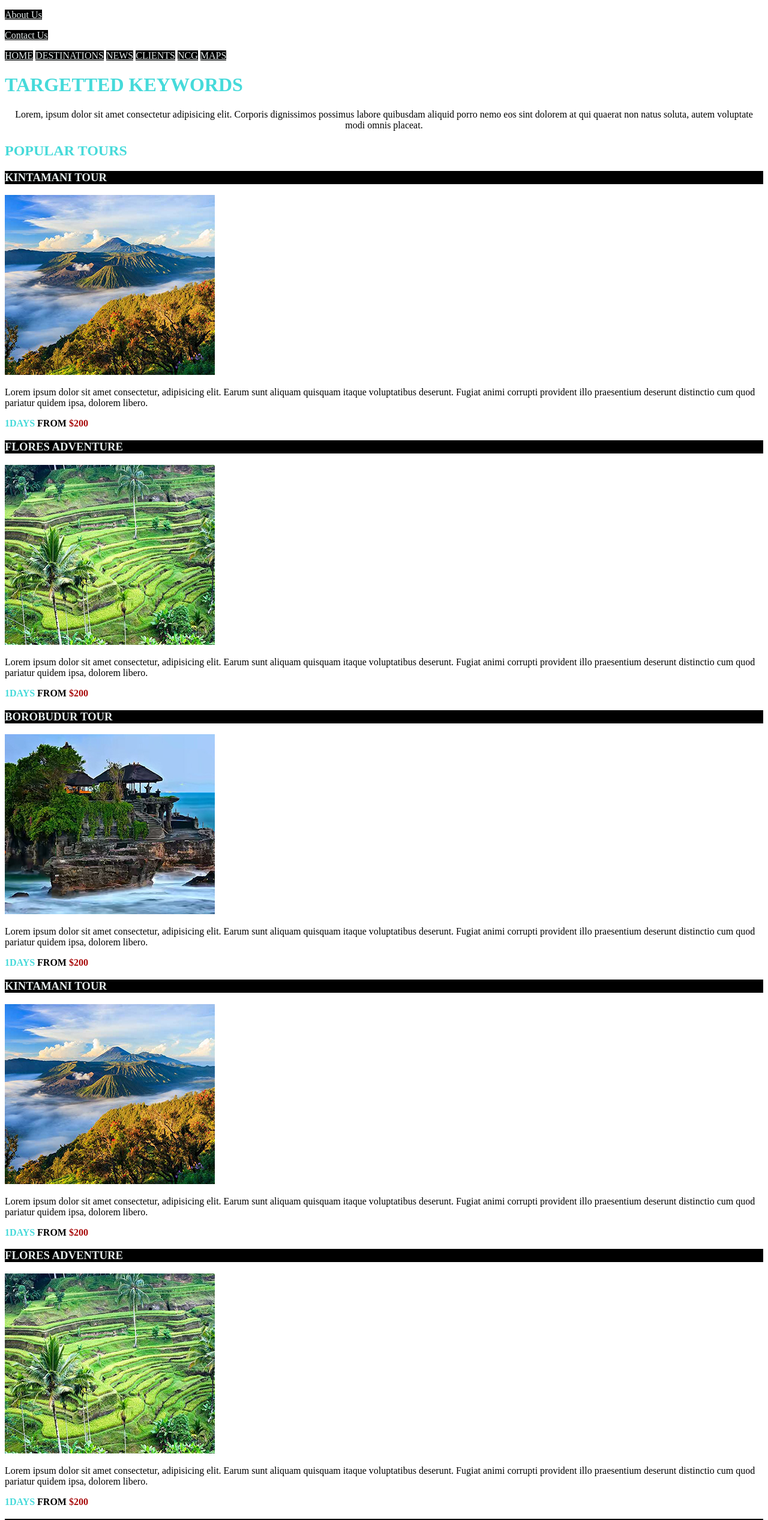
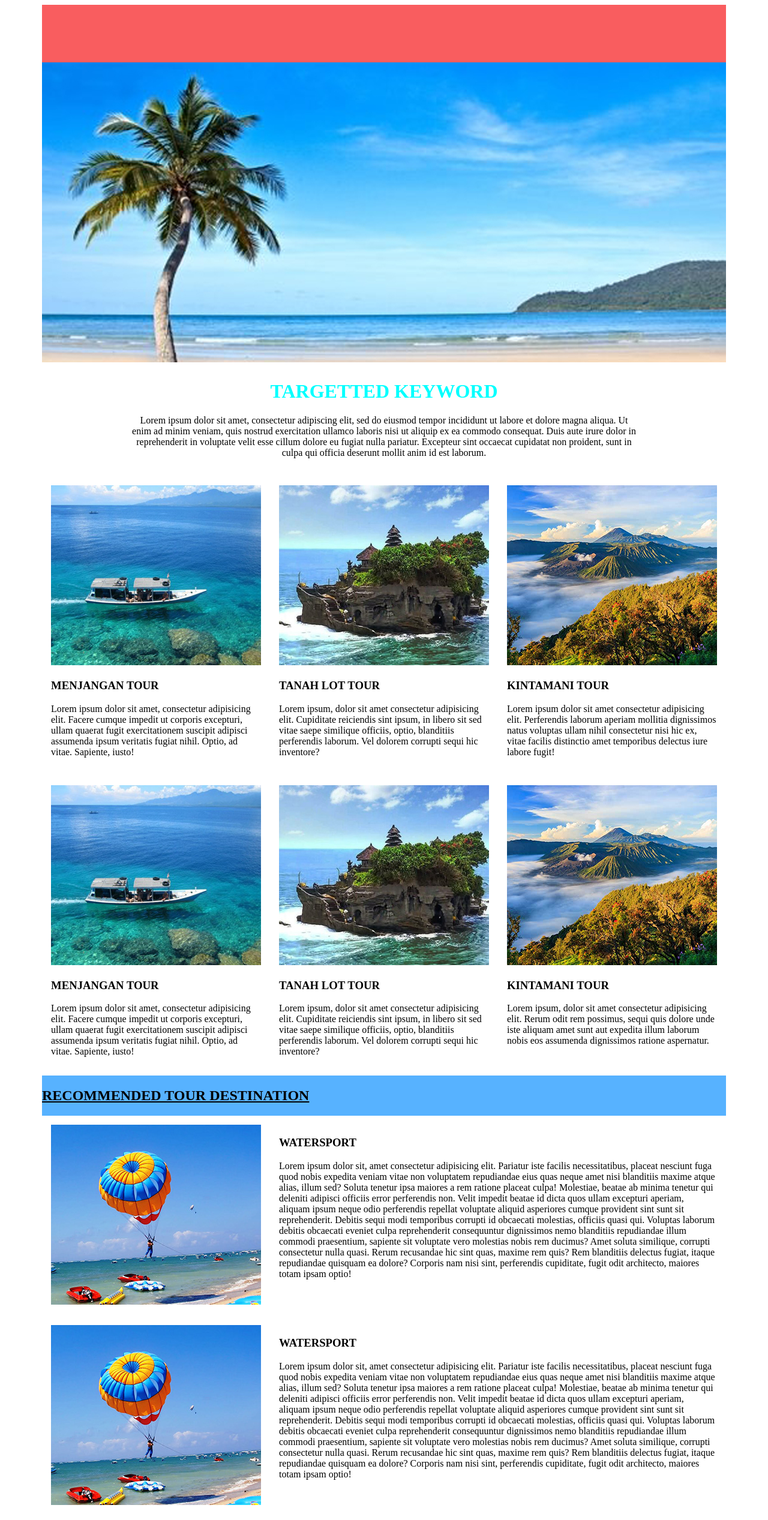
Before and after one commit to chendyws/WebsiteExercise, a plain HTML site: page index.html in a window 1280 px wide. Shown: the top 2534 px of the page at 60% size. Drawn offline with Linux system fonts and the light colour scheme.

Commit message:
third exercise

```diff
--- a/assets/css/style.css
+++ b/assets/css/style.css
@@ -1,42 +1,130 @@
 @charset "utf-8";
 /* CSS Document */
 
-.text-white {
-    color: rgb(231, 238, 238);
+.container {
+	width: 1140px;
+	height: auto; /*auto*/
+	background-color: #57B2ff;
+
+	margin-left:auto;
+	margin-right:auto;
 }
 
-.text-blue {
-    color: rgb(70, 218, 218);
+.header {
+	width:1140px;
+	height: 96px;/*auto*/
+	background-color: #F95D5F;
 }
 
-.text-red {
-    color: rgb(168, 10, 10);
+.slide {
+	width:1140px;
+	height: 500px;/*auto*/
+	background-color: #9E9E9E;
 }
 
-.text-center{
+.txtseo {
+	width:840px;
+	height: auto;/*auto*/
+	background-color: #FFFFFF;
+	padding: 30px 150px;
 	text-align: center;
 }
 
-.bg-black{
-	background-color: black;
+.txtseo h1 {
+	color: #00FFFF;
+	margin-top: 0px;
+}
+.txtseo p {margin-bottom: 0px}
+
+.row{
+	width:1140px;
+	height: auto;
+	background-color: #fff;
+	display: flex;
+	flex-wrap: wrap;
 }
 
-.bg-white{
-	background-color: rgb(231, 238, 238);
+.row-client{
+	width:1140px;
+	height: auto;
+	background-color: #fff;
+	display: flex;
+	flex-wrap: wrap;
 }
 
-.bg-blue{
-	background-color: blue;
+.row-client h3 {
+	text-align: center;
+}
+
+.row-client p {
+	text-align: center;
+}
+
+.row-blue{
+	width:1140px;
+	height: auto;
+	background-color: #3296ee;
+	display: flex;
+	flex-wrap: wrap;
+}
+
+.row-black{
+	width:1140px;
+	height: auto;
+	background-color: #000;
+	display: flex;
+	flex-wrap: wrap;
+}
+
+.col{
+	width:350px;
+	height: auto;
+	background-color: #fff;
+	margin: 15px;
+}
+
+.col-lg{
+	width:730px;
+	height: auto;
+	background-color: #fff;
+	margin: 15px;
+}
+
+.col-sml{
+	width:255px;
+	height: auto;
+	background-color: #fff;
+	margin: 15px;
+
+}
+
+.col-md {
+	width:540px;
+	height: auto;
+	background-color: #fff;
+	margin: 15px;
 }
 
 .bold{
 	font-weight: bold;
 }
 
-.underline{
+.underline {
 	text-decoration: underline;
 }
 
 .italic{
 	font-style: italic;
 }
+
+.font-big{
+	font-size: 25px;
+}
+
+.font-small{
+	font-size: 10px;
+}
+
+.line-spacing{
+	line-height: 24px;
+}
--- a/index.html
+++ b/index.html
@@ -3,81 +3,133 @@
 <html>
 
     <head>
-        <title>Suares Bali Tour and Travel</title>
-        <meta name="Description" content="Suares Bali Tour and Travel is a Travel Agent in Bali">
+		<meta charset="utf-8">
+        <title>Untitle Document</title>
         <link rel="stylesheet" type="text/css" href="assets/css/style.css">
     </head>
 
-    <body>
-            <p><a class="text-white bg-black" href="">About Us</a></p>
-            <p><a class="text-white bg-black" href="">Contact Us</a></p>
-            <a class="text-white bg-black" href="">HOME</a>
-            <a class="text-white bg-black" href="">DESTINATIONS</a>
-            <a class="text-white bg-black" href="">NEWS</a>
-            <a class="text-white bg-black" href="">CLIENTS</a>
-            <a class="text-white bg-black" href="">NCG</a>
-            <a class="text-white bg-black" href="">MAPS</a>
+	<body>
+		<div class="container">
+			<div class="header"></div>
+			<div class="slide">
+				<img src="assets/images/header.jpg">
+			</div>
+			<div class="txtseo">
+				<h1>TARGETTED KEYWORD</h1>
+				<p>Lorem ipsum dolor sit amet, consectetur adipiscing elit, sed do eiusmod tempor incididunt ut labore et dolore magna aliqua. Ut enim ad minim veniam, quis nostrud exercitation ullamco laboris nisi ut aliquip ex ea commodo consequat. Duis aute irure dolor in reprehenderit in voluptate velit esse cillum dolore eu fugiat nulla pariatur. Excepteur sint occaecat cupidatat non proident, sunt in culpa qui officia deserunt mollit anim id est laborum.</p>
+			</div>
+			<div class="row">
+				<div class="col">
+					<img src="assets/images/menjangantour.jpg">
+					<h3>MENJANGAN TOUR</h3>
+					<p>Lorem ipsum dolor sit amet, consectetur adipisicing elit. Facere cumque impedit ut corporis excepturi, ullam quaerat fugit exercitationem suscipit adipisci assumenda ipsum veritatis fugiat nihil. Optio, ad vitae. Sapiente, iusto!</p>
+				</div>
+				<div class="col">
+					<img src="assets/images/tanahlot.jpg">
+					<h3>TANAH LOT TOUR</h3>
+					<p>Lorem ipsum, dolor sit amet consectetur adipisicing elit. Cupiditate reiciendis sint ipsum, in libero sit sed vitae saepe similique officiis, optio, blanditiis perferendis laborum. Vel dolorem corrupti sequi hic inventore?</p>
+				</div>
+				<div class="col">
+					<img src="assets/images/kintamanitour.jpg">
+					<h3>KINTAMANI TOUR</h3>
+					<p>Lorem ipsum dolor sit amet consectetur adipisicing elit. Perferendis laborum aperiam mollitia dignissimos natus voluptas ullam nihil consectetur nisi hic ex, vitae facilis distinctio amet temporibus delectus iure labore fugit!</p>
+				</div>
+				<div class="col">
+					<img src="assets/images/menjangantour.jpg">
+					<h3>MENJANGAN TOUR</h3>
+					<p>Lorem ipsum dolor sit amet, consectetur adipisicing elit. Facere cumque impedit ut corporis excepturi, ullam quaerat fugit exercitationem suscipit adipisci assumenda ipsum veritatis fugiat nihil. Optio, ad vitae. Sapiente, iusto!</p>
+				</div>
+				<div class="col">
+					<img src="assets/images/tanahlot.jpg">
+					<h3>TANAH LOT TOUR</h3>
+					<p>Lorem ipsum, dolor sit amet consectetur adipisicing elit. Cupiditate reiciendis sint ipsum, in libero sit sed vitae saepe similique officiis, optio, blanditiis perferendis laborum. Vel dolorem corrupti sequi hic inventore?</p>
+				</div>
+				<div class="col">
+					<img src="assets/images/kintamanitour.jpg">
+					<h3>KINTAMANI TOUR</h3>
+					<p>Lorem ipsum, dolor sit amet consectetur adipisicing elit. Rerum odit rem possimus, sequi quis dolore unde iste aliquam amet sunt aut expedita illum laborum nobis eos assumenda dignissimos ratione aspernatur.</p>
+				</div>
+			</div>
+
+			<h2 class="underline">RECOMMENDED TOUR DESTINATION</h2>
+
+			<div class="row">
+				<div class="col">
+					<img src="assets/images/watersport.jpg">
+				</div>
+				<div class="col-lg">
+					<h3>WATERSPORT</h3>
+					<p>Lorem ipsum dolor sit, amet consectetur adipisicing elit. Pariatur iste facilis necessitatibus, placeat nesciunt fuga quod nobis expedita veniam vitae non voluptatem repudiandae eius quas neque amet nisi blanditiis maxime atque alias, illum sed? Soluta tenetur ipsa maiores a rem ratione placeat culpa! Molestiae, beatae ab minima tenetur qui deleniti adipisci officiis error perferendis non. Velit impedit beatae id dicta quos ullam excepturi aperiam, aliquam ipsum neque odio perferendis repellat voluptate aliquid asperiores cumque provident sint sunt sit reprehenderit. Debitis sequi modi temporibus corrupti id obcaecati molestias, officiis quasi qui. Voluptas laborum debitis obcaecati eveniet culpa reprehenderit consequuntur dignissimos nemo blanditiis repudiandae illum commodi praesentium, sapiente sit voluptate vero molestias nobis rem ducimus? Amet soluta similique, corrupti consectetur nulla quasi. Rerum recusandae hic sint quas, maxime rem quis? Rem blanditiis delectus fugiat, itaque repudiandae quisquam ea dolore? Corporis nam nisi sint, perferendis cupiditate, fugit odit architecto, maiores totam ipsam optio!</p>
+				</div>
+				<div class="col">
+					<img src="assets/images/watersport.jpg">
+				</div>
+				<div class="col-lg">
+					<h3>WATERSPORT</h3>
+					<p>Lorem ipsum dolor sit, amet consectetur adipisicing elit. Pariatur iste facilis necessitatibus, placeat nesciunt fuga quod nobis expedita veniam vitae non voluptatem repudiandae eius quas neque amet nisi blanditiis maxime atque alias, illum sed? Soluta tenetur ipsa maiores a rem ratione placeat culpa! Molestiae, beatae ab minima tenetur qui deleniti adipisci officiis error perferendis non. Velit impedit beatae id dicta quos ullam excepturi aperiam, aliquam ipsum neque odio perferendis repellat voluptate aliquid asperiores cumque provident sint sunt sit reprehenderit. Debitis sequi modi temporibus corrupti id obcaecati molestias, officiis quasi qui. Voluptas laborum debitis obcaecati eveniet culpa reprehenderit consequuntur dignissimos nemo blanditiis repudiandae illum commodi praesentium, sapiente sit voluptate vero molestias nobis rem ducimus? Amet soluta similique, corrupti consectetur nulla quasi. Rerum recusandae hic sint quas, maxime rem quis? Rem blanditiis delectus fugiat, itaque repudiandae quisquam ea dolore? Corporis nam nisi sint, perferendis cupiditate, fugit odit architecto, maiores totam ipsam optio!</p>
+				</div>
+				<div class="col">
+					<img src="assets/images/watersport.jpg">
+				</div>
+				<div class="col-lg">
+					<h3>WATERSPORT</h3>
+					<p>Lorem ipsum dolor sit, amet consectetur adipisicing elit. Pariatur iste facilis necessitatibus, placeat nesciunt fuga quod nobis expedita veniam vitae non voluptatem repudiandae eius quas neque amet nisi blanditiis maxime atque alias, illum sed? Soluta tenetur ipsa maiores a rem ratione placeat culpa! Molestiae, beatae ab minima tenetur qui deleniti adipisci officiis error perferendis non. Velit impedit beatae id dicta quos ullam excepturi aperiam, aliquam ipsum neque odio perferendis repellat voluptate aliquid asperiores cumque provident sint sunt sit reprehenderit. Debitis sequi modi temporibus corrupti id obcaecati molestias, officiis quasi qui. Voluptas laborum debitis obcaecati eveniet culpa reprehenderit consequuntur dignissimos nemo blanditiis repudiandae illum commodi praesentium, sapiente sit voluptate vero molestias nobis rem ducimus? Amet soluta similique, corrupti consectetur nulla quasi. Rerum recusandae hic sint quas, maxime rem quis? Rem blanditiis delectus fugiat, itaque repudiandae quisquam ea dolore? Corporis nam nisi sint, perferendis cupiditate, fugit odit architecto, maiores totam ipsam optio!</p>
+				</div>
+			</div>
+
+			<h2>WHAT CLIENT SAY</h2>
+
+			<div class="row-client">
+				<div class="col-sml">
+					<img src="assets/images/user.jpg" alt="user">
+					<h3>Mrs Kinan</h3>
+					<p>Lorem ipsum dolor sit amet consectetur adipisicing elit. Perspiciatis itaque quisquam officia vel, recusandae repudiandae?</p>
+				</div>
+				<div class="col-sml">
+					<img src="assets/images/user.jpg" alt="user">
+					<h3>Mrs Kinan</h3>
+					<p>Lorem ipsum dolor sit amet consectetur adipisicing elit. Perspiciatis itaque quisquam officia vel, recusandae repudiandae?</p>
+				</div>
+				<div class="col-sml">
+					<img src="assets/images/user.jpg" alt="user">
+					<h3>Mrs Kinan</h3>
+					<p>Lorem ipsum dolor sit amet consectetur adipisicing elit. Perspiciatis itaque quisquam officia vel, recusandae repudiandae?</p>
+				</div>
+				<div class="col-sml">
+					<img src="assets/images/user.jpg" alt="user">
+					<h3>Mrs Kinan</h3>
+					<p>Lorem ipsum dolor sit amet consectetur adipisicing elit. Perspiciatis itaque quisquam officia vel, recusandae repudiandae?</p>
+				</div>
+			</div>
+
+			<h2>NEWS UPDATES</h2>
+			<div class="row-blue">
+				<div class="col">
+					<img src="assets/images/menjangantour.jpg">
+					<h1>Menjangan Tour</h1>
+					<p>Lorem ipsum dolor sit amet consectetur, adipisicing elit. Nihil cum sequi dolorum adipisci quas doloribus deleniti assumenda temporibus eius reiciendis commodi ullam unde minus tempora aperiam alias, cumque sint provident!</p>
+				</div>
+				<div class="col">
+					<img src="assets/images/kecakdance.jpg">
+				</div>
+				<div class="col">
+					<img src="assets/images/kintamanitour.jpg">
+				</div>
+
+				<h2>CONTACT & WE ARE MEMBER OF</h2>
+				<div class="row-black">
+					<div class="col-md">
+						 <img src="assets/images/balitour.jpg">
+						 <p>Lorem ipsum dolor, sit amet consectetur adipisicing elit. Amet ea, veniam totam assumenda iusto blanditiis distinctio nemo maxime dolorem minus cupiditate ducimus quidem dolore! Tempora, eaque. Nobis quas molestias laudantium?</p>
+					</div>
+					<div class="col-md">
+						<img src="assets/images/balitour.jpg">
+						<p>Lorem ipsum dolor, sit amet consectetur adipisicing elit. Amet ea, veniam totam assumenda iusto blanditiis distinctio nemo maxime dolorem minus cupiditate ducimus quidem dolore! Tempora, eaque. Nobis quas molestias laudantium?</p>
+					</div>
+				</div>
+			</div>
+		</div> <!------ end container ------>
+	</body>
 
 
-
-        <h1 class="text-blue">TARGETTED KEYWORDS</h1>
-
-        <p class="text-center">Lorem, ipsum dolor sit amet consectetur adipisicing elit. Corporis dignissimos possimus labore quibusdam aliquid porro nemo eos sint dolorem at qui quaerat non natus soluta, autem voluptate modi omnis placeat.</p>
-
-        <h2 class="text-blue">POPULAR TOURS</h2>
-
-
-        <h3 class="text-white bg-black">KINTAMANI TOUR</h3>
-        <img src="assets/images/kintamanitour.jpg" alt="Kintamani Tour Image">
-        <p>Lorem ipsum dolor sit amet consectetur, adipisicing elit. Earum sunt aliquam quisquam itaque voluptatibus deserunt. Fugiat animi corrupti provident illo praesentium deserunt distinctio cum quod pariatur quidem ipsa, dolorem libero.</p>
-        <P><span class="text-blue bold">1DAYS</span> <span class="bold">FROM</span>  <span class="text-red bold">$200</span></P>
-
-        <h3 class="text-white bg-black">FLORES ADVENTURE</h3>
-        <img src="assets/images/ubudtour.jpg" alt="Ubud Tour Image">
-        <p>Lorem ipsum dolor sit amet consectetur, adipisicing elit. Earum sunt aliquam quisquam itaque voluptatibus deserunt. Fugiat animi corrupti provident illo praesentium deserunt distinctio cum quod pariatur quidem ipsa, dolorem libero.</p>
-        <P><span class="text-blue bold">1DAYS</span> <span class="bold">FROM</span>  <span class="text-red bold">$200</span></P>
-
-        <h3 class="text-white bg-black">BOROBUDUR TOUR</h3>
-        <img src="assets/images/tanahlottour.jpg" alt="Tanah Lot Tour">
-        <p>Lorem ipsum dolor sit amet consectetur, adipisicing elit. Earum sunt aliquam quisquam itaque voluptatibus deserunt. Fugiat animi corrupti provident illo praesentium deserunt distinctio cum quod pariatur quidem ipsa, dolorem libero.</p>
-        <P><span class="text-blue bold">1DAYS</span> <span class="bold">FROM</span>  <span class="text-red bold">$200</span></P>
-
-        <h3 class="text-white bg-black">KINTAMANI TOUR</h3>
-        <img src="assets/images/kintamanitour.jpg" alt="Kintamani Tour Image">
-        <p>Lorem ipsum dolor sit amet consectetur, adipisicing elit. Earum sunt aliquam quisquam itaque voluptatibus deserunt. Fugiat animi corrupti provident illo praesentium deserunt distinctio cum quod pariatur quidem ipsa, dolorem libero.</p>
-        <P><span class="text-blue bold">1DAYS</span> <span class="bold">FROM</span>  <span class="text-red bold">$200</span></P>
-
-        <h3 class="text-white bg-black">FLORES ADVENTURE</h3>
-        <img src="assets/images/ubudtour.jpg" alt="Ubud Tour Image">
-        <p>Lorem ipsum dolor sit amet consectetur, adipisicing elit. Earum sunt aliquam quisquam itaque voluptatibus deserunt. Fugiat animi corrupti provident illo praesentium deserunt distinctio cum quod pariatur quidem ipsa, dolorem libero.</p>
-        <P><span class="text-blue bold">1DAYS</span> <span class="bold">FROM</span>  <span class="text-red bold">$200</span></P>
-
-        <h3 class="text-white bg-black">BOROBUDUR TOUR</h3>
-        <img src="assets/images/tanahlottour.jpg" alt="Tanah Lot Tour">
-        <p>Lorem ipsum dolor sit amet consectetur, adipisicing elit. Earum sunt aliquam quisquam itaque voluptatibus deserunt. Fugiat animi corrupti provident illo praesentium deserunt distinctio cum quod pariatur quidem ipsa, dolorem libero.</p>
-        <P><span class="text-blue bold">1DAYS</span> <span class="bold">FROM</span>  <span class="text-red bold">$200</span></P>
-
-        <h2 class="text-blue underline">RECOMMENDED TOUR DESTINATIONS</h2>
-
-        <h3 class="text-white bg-black">KINTAMANI TOUR</h3>
-        <img src="assets/images/kintamanitour.jpg" alt="Kintamani Tour Image">
-        <p>Lorem ipsum dolor sit amet consectetur, adipisicing elit. Earum sunt aliquam quisquam itaque voluptatibus deserunt. Fugiat animi corrupti provident illo praesentium deserunt distinctio cum quod pariatur quidem ipsa, dolorem libero.</p>
-
-        <h3 class="text-white bg-black">KINTAMANI TOUR</h3>
-        <img src="assets/images/kintamanitour.jpg" alt="Kintamani Tour Image">
-        <p>Lorem ipsum dolor sit amet consectetur, adipisicing elit. Earum sunt aliquam quisquam itaque voluptatibus deserunt. Fugiat animi corrupti provident illo praesentium deserunt distinctio cum quod pariatur quidem ipsa, dolorem libero.</p>
-
-        <h3 class="text-white bg-black">KINTAMANI TOUR</h3>
-        <img src="assets/images/kintamanitour.jpg" alt="Kintamani Tour Image">
-        <p>Lorem ipsum dolor sit amet consectetur, adipisicing elit. Earum sunt aliquam quisquam itaque voluptatibus deserunt. Fugiat animi corrupti provident illo praesentium deserunt distinctio cum quod pariatur quidem ipsa, dolorem libero.</p>
-
-
-        <h2 class="text-blue">WHAT OUR CLIENTS SAY</h2>
-
-        <h2 class="text-white bg-blue">NEWS UPDATES</h2>
-
-        <h2 class="text-white bg-black bold">BALLI TOUR GUIDE</h2>
-        <p class="bg-black text-white">Lorem ipsum dolor sit amet consectetur adipisicing elit. Eum similique assumenda dolor dolorum, nesciunt corrupti reiciendis accusamus facilis sed sunt libero doloremque culpa maiores necessitatibus, distinctio maxime odio repellendus alias.</p>
-    </body>
-
 </html>
```
Also changed, not shown: assets/images/balitour.jpg (added), assets/images/header.jpg (added), assets/images/tanahlot.jpg (added), assets/images/user.jpg (added), 5 other files.
